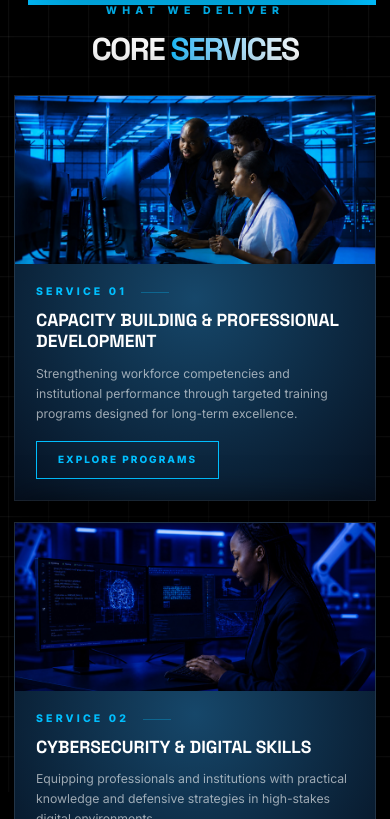
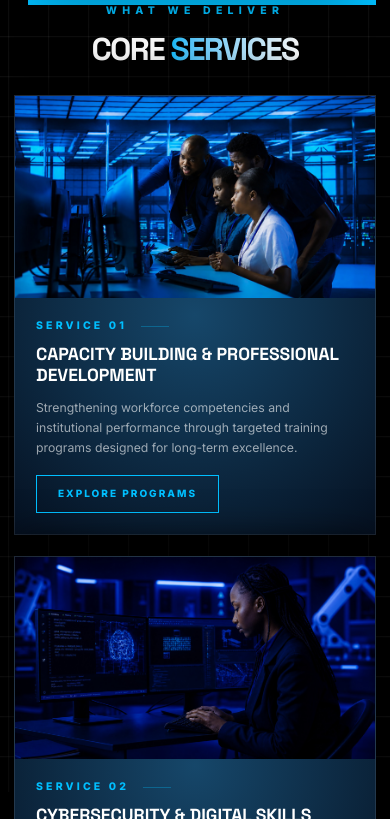
Before and after one commit to Jolab255/ebanex-international, a React (Vite) app: page / in a window 390 px wide. Shown: the part 825-1644 px from the top of the page. Built offline with nearby package versions, Linux system fonts and the light colour scheme.

Commit message:
style: optimize core services responsive layout and image heights

```diff
--- a/src/features/home/CoreServicesSection.tsx
+++ b/src/features/home/CoreServicesSection.tsx
@@ -78,7 +78,7 @@ const ServiceCard: React.FC<ServiceCardProps> = ({ service, index, totalCards, p
       >
         <div className="grid md:grid-cols-2">
           {/* Image Side */}
-          <div className="relative h-48 sm:h-64 md:h-auto overflow-hidden">
+          <div className="relative h-[202px] sm:h-64 md:h-auto overflow-hidden">
             <img
               src={service.image}
               alt={service.title}
@@ -134,13 +134,12 @@ const CoreServicesSection: React.FC = () => {
       setIsMobile(width < 768);
 
       if (width < 768) {
-        // PIXEL-BASED HEIGHT for mobile
-        const mobilePxHeight = CORE_SERVICES.length * 400 + 250;
+        // Adjusted height for mobile with pb-65
+        const mobilePxHeight = CORE_SERVICES.length * 480 + 65;
         setHeightValue(`${mobilePxHeight}px`);
       } else if (width < 1024) {
-        // PIXEL-BASED HEIGHT for tablets (iPad, etc.)
-        // Reduced to tighten the gap significantly
-        const tabletPxHeight = CORE_SERVICES.length * 400 + 150;
+        // Adjusted height for tablets with pb-65
+        const tabletPxHeight = CORE_SERVICES.length * 500 + 95;
         setHeightValue(`${tabletPxHeight}px`);
       } else {
         setHeightValue(`${CORE_SERVICES.length * 80 + 50}vh`);
@@ -187,7 +186,7 @@ const CoreServicesSection: React.FC = () => {
         </div>
 
         {/* Stacking Cards Container */}
-        <div className="px-4 pb-8 sm:pb-12 md:pb-[30vh]">
+        <div className="px-4 pb-[65px] md:pb-[30vh]">
           {CORE_SERVICES.map((service, i) => (
             <ServiceCard
               key={i}
```
